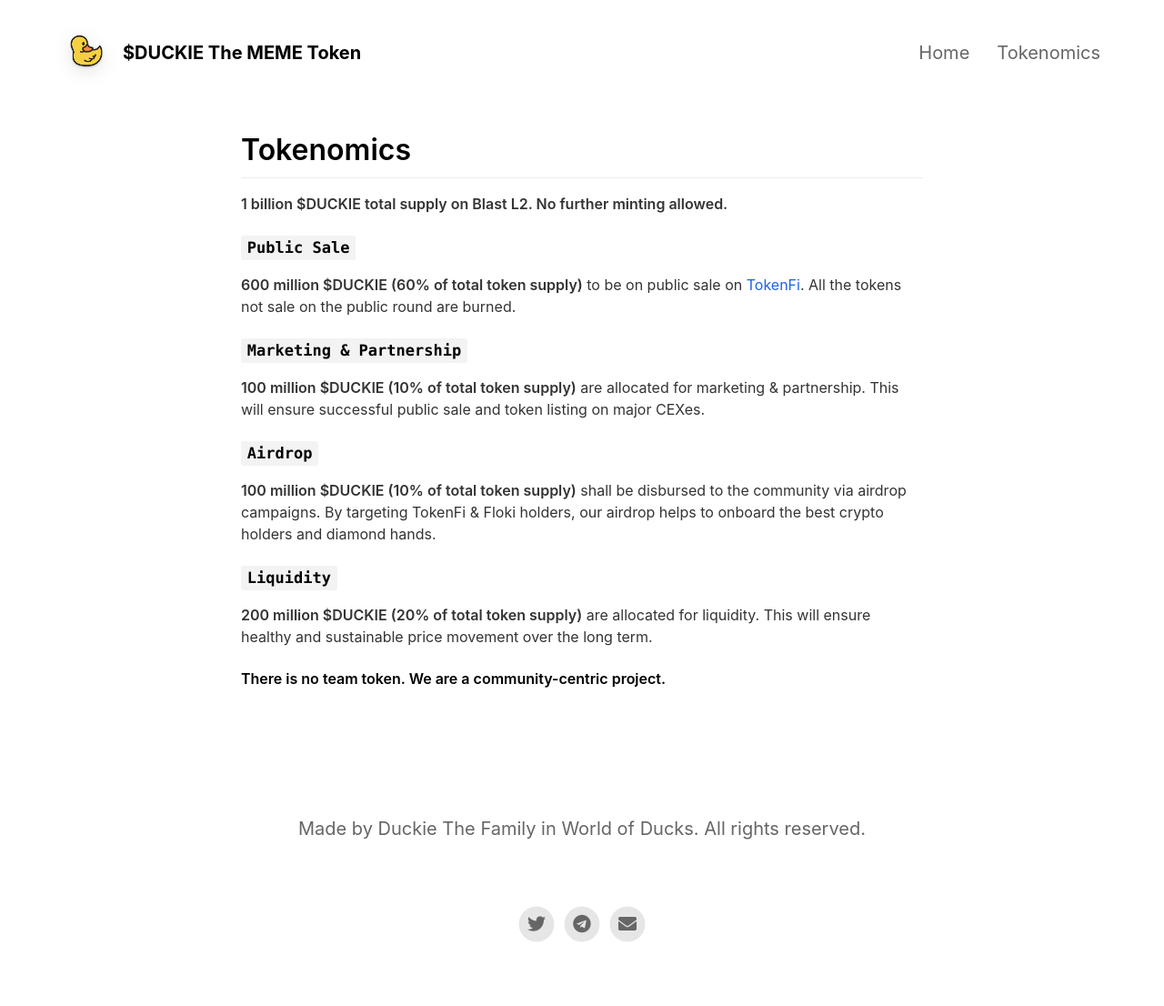
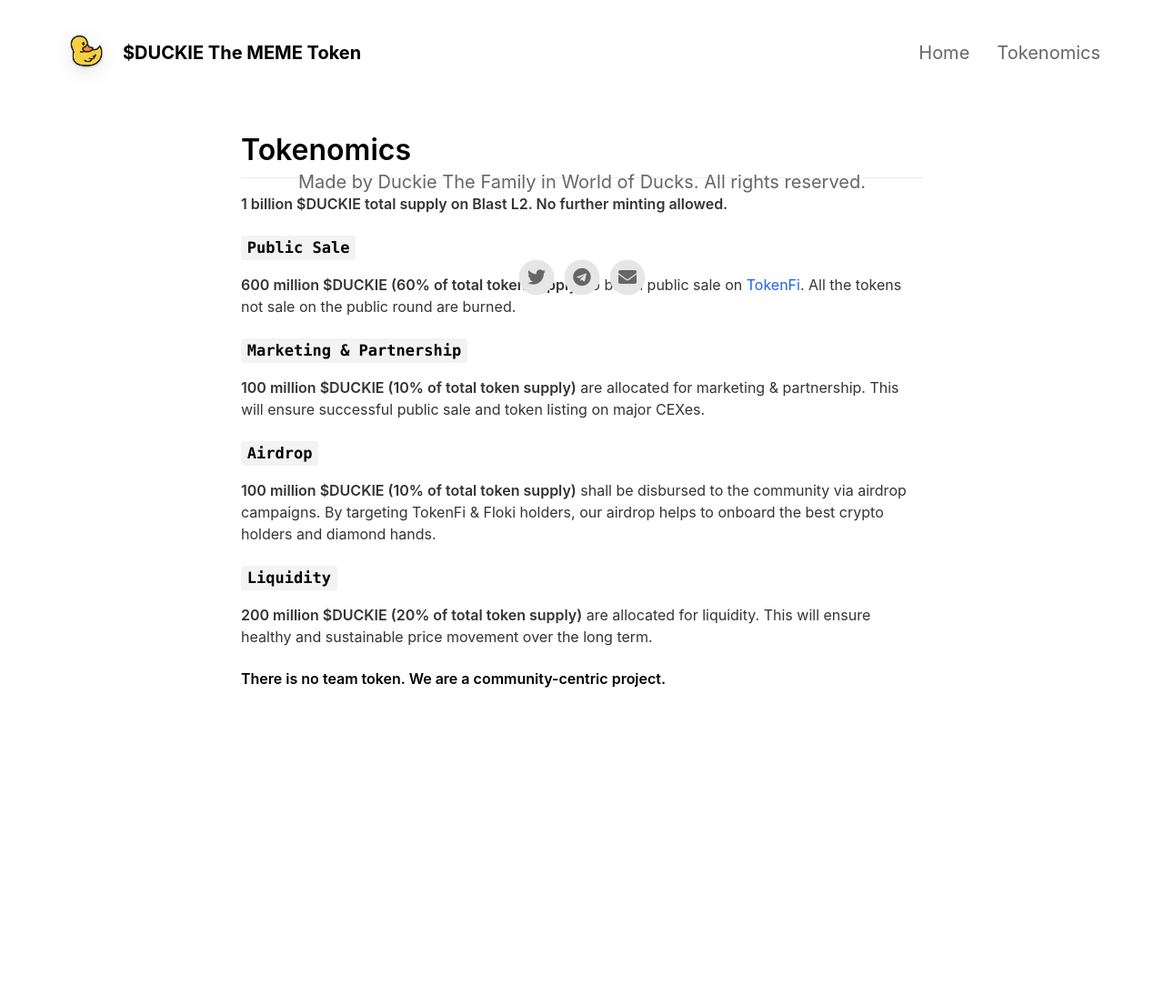
Before and after one commit to duckiethetoken/duckiethetoken, a Jekyll site: the page built from _pages/tokenomics.md, in a window 1280 px wide. Shown: the whole page at 91% size. Built offline with Jekyll 4.4.1, drawn with Linux system fonts in a browser that asks for light colours; nearby versions of some CDN libraries; after the commit the page ends 900 px from its top, so only the background shows below that.

Commit message:
Update page.html

```diff
--- a/_layouts/page.html
+++ b/_layouts/page.html
@@ -15,9 +15,10 @@
                 {{ content }}
             </article>
         </div>
-        {% include footer.html %}
         {% include appstoreimages.html %}
     </div>
 </body>
 
+{% include footer.html %}
+
 </html>
```
